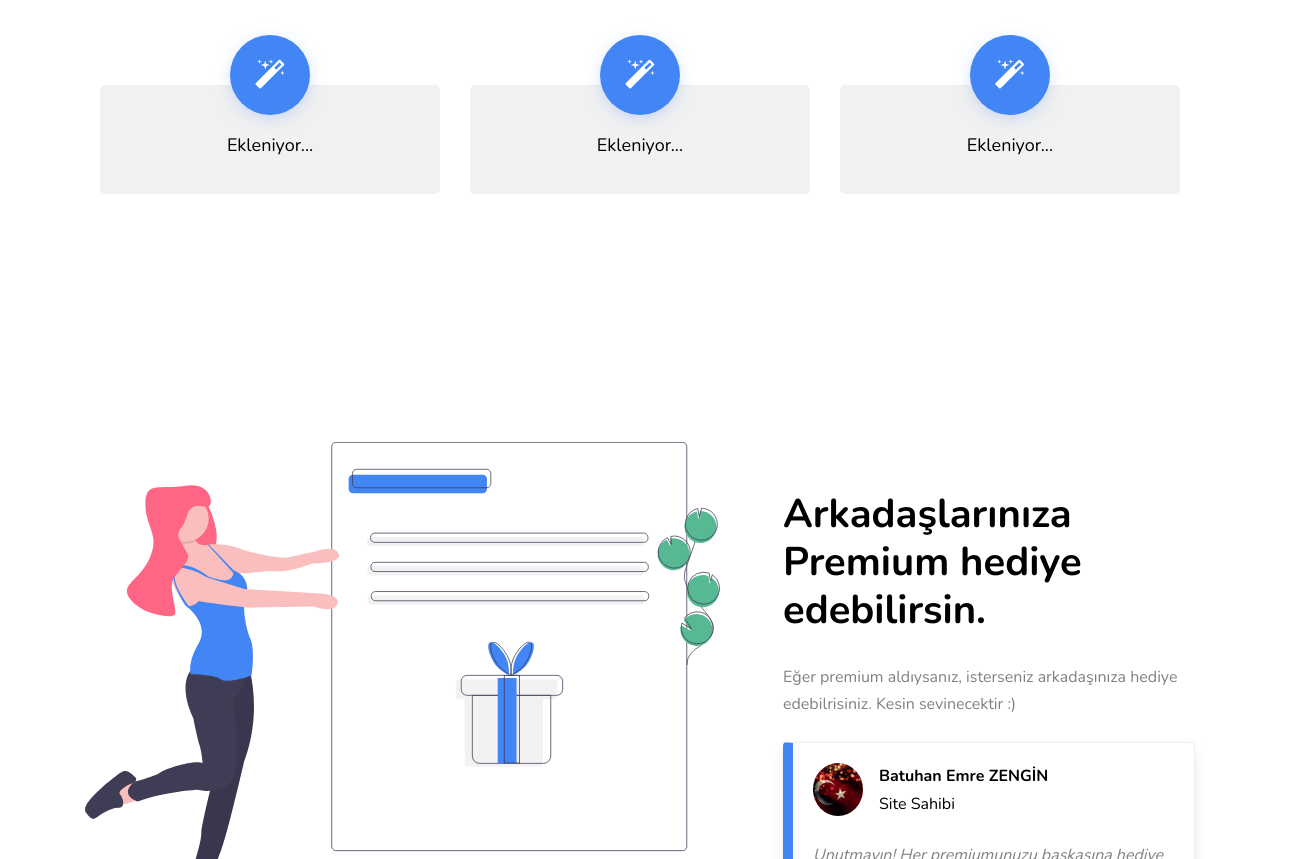
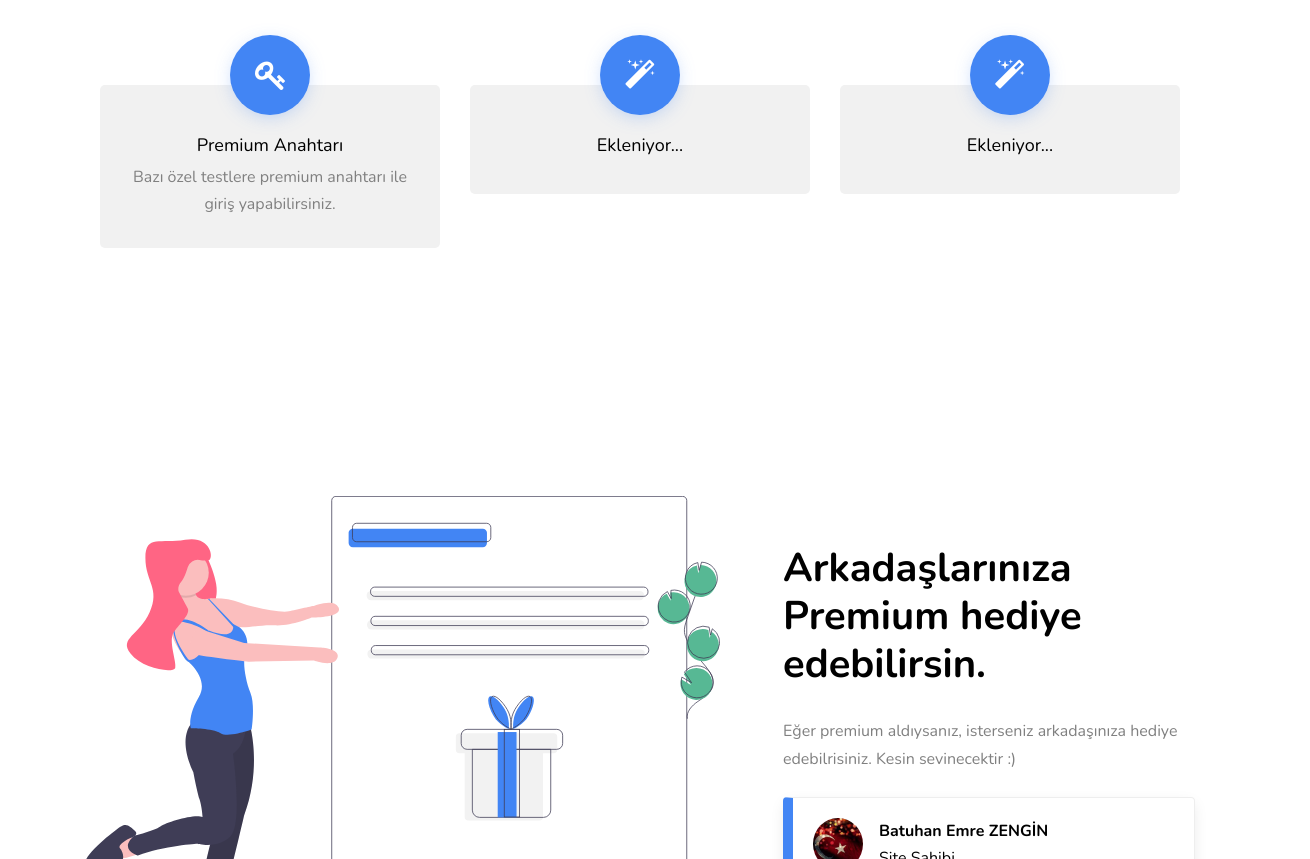
Before and after one commit to batuhanemrezengin-premium/batuhanemrezengin-premium.github.io, a plain HTML site: page index.html in a window 1280 px wide. Shown: the part 2063-2922 px from the top of the page, 1310 px wide, since content can reach past the window. Drawn offline with nearby package versions, Linux system fonts and the light colour scheme; files whose address does not match are found by name.

Commit message:
Update index.html

```diff
--- a/index.html
+++ b/index.html
@@ -188,11 +188,11 @@
                             <div class="col-md-6 col-lg-4 mb-4 mb-lg-4" data-aos="fade-up">
                                 <div class="unit-4 d-block">
                                     <div class="unit-4-icon mb-3">
-                                      <span class="icon-wrap"><span class="text-primary icon-magic"></span></span>
+                                        <span class="icon-wrap"><span class="text-primary icon-key"></span></span>
                                     </div>
                                     <div>
-                                      <h3>Ekleniyor...</h3>
-                                      <p></p>
+                                        <h3>Premium Anahtarı</h3>
+                                        <p>Bazı özel testlere premium anahtarı ile giriş yapabilirsiniz.</p>
                                     </div>
                                 </div>
                             </div>
@@ -384,7 +384,7 @@
                         <div class="row mb-5">
                             <div class="col-12">
                                 <p class="mb-0">
-                          <a href="https://www.youtube.com/channel/UCHgtVlfVnB4E_2r7NZIZttg?view_as=subscriber" class="p-3"><span class="icon-youtube"></span></a>
+                                    <a href="https://www.youtube.com/channel/UCHgtVlfVnB4E_2r7NZIZttg?view_as=subscriber" class="p-3" alt="_blank"><span class="icon-youtube"></span></a>
                                 </p>
                             </div>
                         </div>
```
Lines whose indentation alone changed are shown as unchanged.
